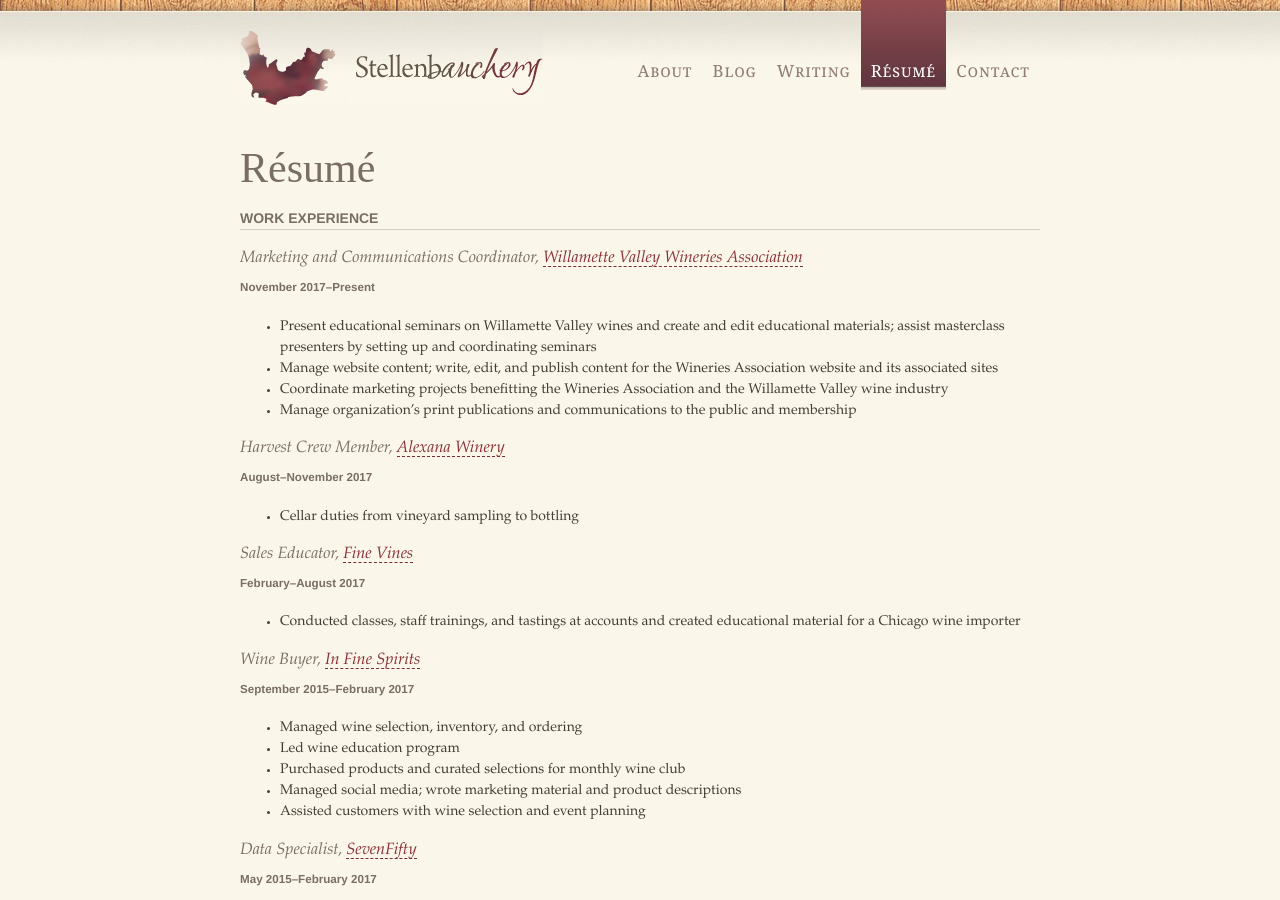
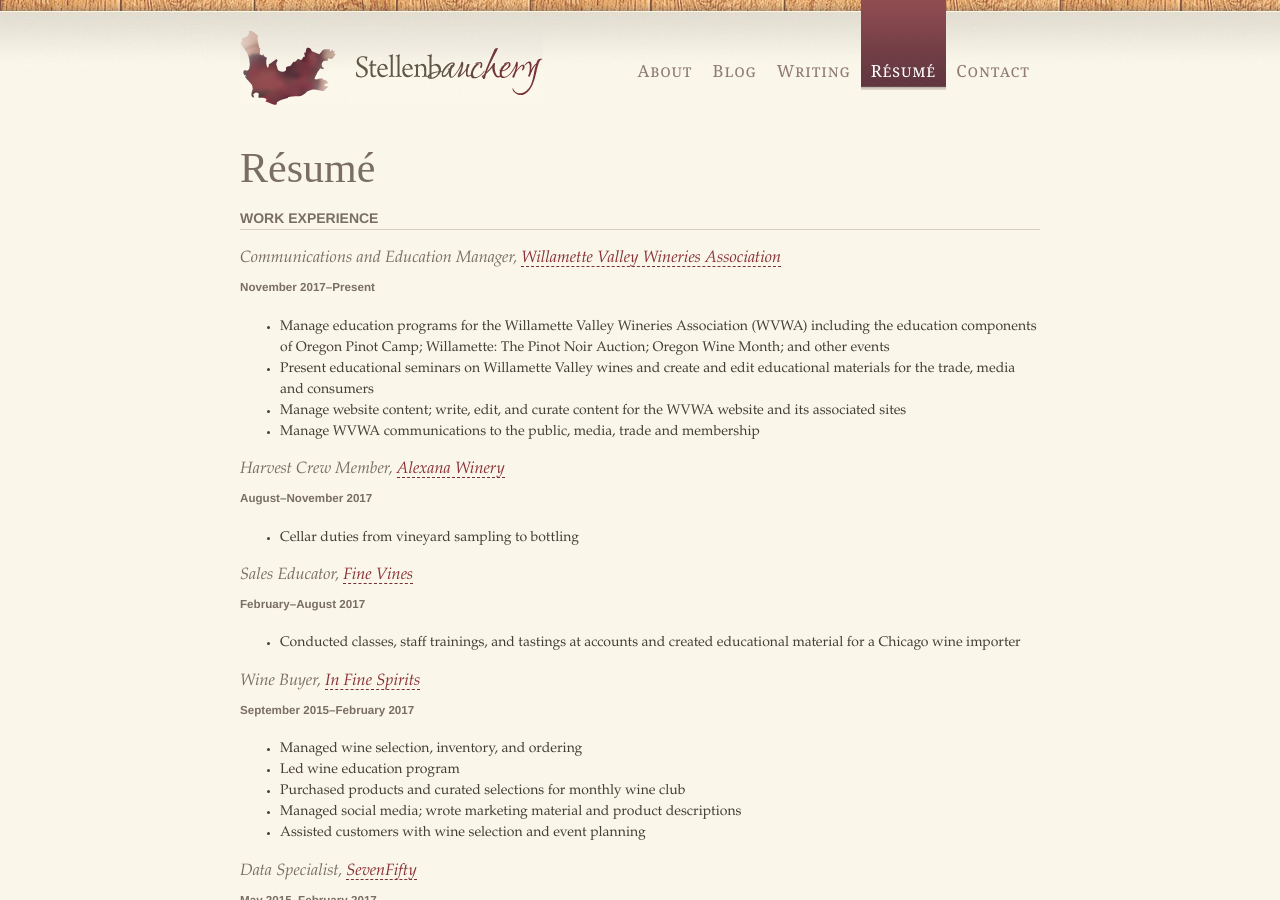
Before and after one commit to nywinewench/nywinewench.github.io, a Jekyll site: the page built from resume.md, in a window 1280 px wide and 900 px high. Built offline with Jekyll 4.4.1, drawn with Linux system fonts in a browser that asks for light colours; some web fonts are replaced; comment, search, counter and statistics services are not loaded.

Commit message:
Updated resume

```diff
--- a/resume.md
+++ b/resume.md
@@ -5,14 +5,14 @@ title: Résumé
 
 #### Work Experience
 
-### Marketing and Communications Coordinator, [Willamette Valley Wineries Association](http://willamettewines.com/)
+### Communications and Education Manager, [Willamette Valley Wineries Association](http://willamettewines.com/)
 
 ##### November 2017–Present
 
-* Present educational seminars on Willamette Valley wines and create and edit educational materials; assist masterclass presenters by setting up and coordinating seminars
-* Manage website content; write, edit, and publish content for the Wineries Association website and its associated sites
-* Coordinate marketing projects benefitting the Wineries Association and the Willamette Valley wine industry
-* Manage organization's print publications and communications to the public and membership
+* Manage education programs for the Willamette Valley Wineries Association (WVWA) including the education components of Oregon Pinot Camp; Willamette: The Pinot Noir Auction; Oregon Wine Month; and other events
+* Present educational seminars on Willamette Valley wines and create and edit educational materials for the trade, media and consumers
+* Manage website content; write, edit, and curate content for the WVWA website and its associated sites
+* Manage WVWA communications to the public, media, trade and membership
 
 ### Harvest Crew Member, [Alexana Winery](https://www.alexanawinery.com/)
 
```
